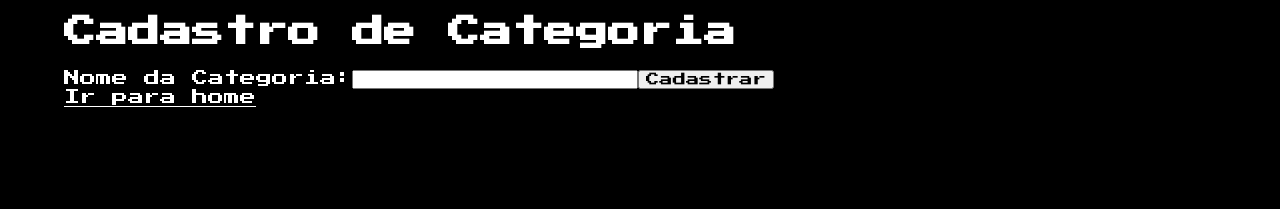
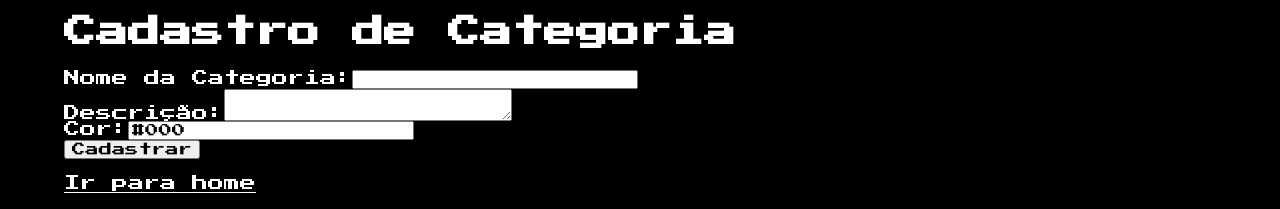
Before and after one commit to tarfao/Tarflix, a React (Create React App) app: page /cadastro/categoria in a window 1280 px wide. Shown: the part 149-358 px from the top of the page. Built offline with nearby package versions, Linux system fonts and the light colour scheme.

Commit message:
fazendo atualizações da aula 3

```diff
--- /dev/null
+++ b/src/componentes/FormField/index.js
@@ -0,0 +1,19 @@
+import React from 'react';
+
+function FormField({label, type, value, name, onChange}){
+    return (
+        <div>
+          <label>
+            {label}:
+            <input
+              type={type}
+              name={name}
+              value={value}
+              onChange={onChange}
+            />
+          </label>
+        </div>
+    )
+}
+
+export default FormField;
--- a/src/pages/cadastro/Categoria/index.js
+++ b/src/pages/cadastro/Categoria/index.js
@@ -1,27 +1,79 @@
-import React from 'react';
+import React, { useState } from 'react';
 import { Link } from 'react-router-dom';
 import PageDefault from '../../../componentes/PageDefault';
+import FormField from '../../../componentes/FormField';
 
 function CadastroCategoria() {
+  const [categorias, setCategorias] = useState([]);
+  const valoresIniciais = {
+    nome: '',
+    descricao: '',
+    cor: '#000'
+  }
+  const [novaCategoria, setNovaCategoria] = useState(valoresIniciais);
+
+  const setValue = async (chave, valor) => {
+    await setNovaCategoria({...novaCategoria, [chave]: valor});
+  }
+
+  const changeValue = e => {
+    setValue(e.target.getAttribute('name'), e.target.value);
+  }
+
+  const submit = async e => {
+    e.preventDefault();
+      await setCategorias([...categorias, novaCategoria])
+      await setNovaCategoria(valoresIniciais);
+  }
+
   return (
     <PageDefault>
       <h1>Cadastro de Categoria</h1>
 
-      <form>
+      <form onSubmit={submit}>
 
-        <label>
-          Nome da Categoria:
-          <input
-            type="text"
-          />
-        </label>
+        <FormField
+          label='Nome da Categoria'
+          type='text'
+          name='nome'
+          value={novaCategoria.nome}
+          onChange={changeValue}
+        />
 
-        <button>
+        <div>
+          <label>
+            Descrição:
+            <textarea
+              type="text"
+              name='descricao'
+              value={novaCategoria.descricao}
+              onChange={changeValue}
+            />
+          </label>
+        </div>
+
+        <FormField
+          label='Cor'
+          type='text'
+          name='cor'
+          value={novaCategoria.cor}
+          onChange={changeValue}
+        />
+
+        <button type='submit'>
           Cadastrar
         </button>
       </form>
 
-
+      <ul>
+        {categorias.map((item, index) => {
+          return (
+            <li key={index}>
+              {item.descricao+item.cor+item.nome}
+            </li>
+          )
+        })}
+      </ul>
       <Link to="/">
         Ir para home
       </Link>
```
